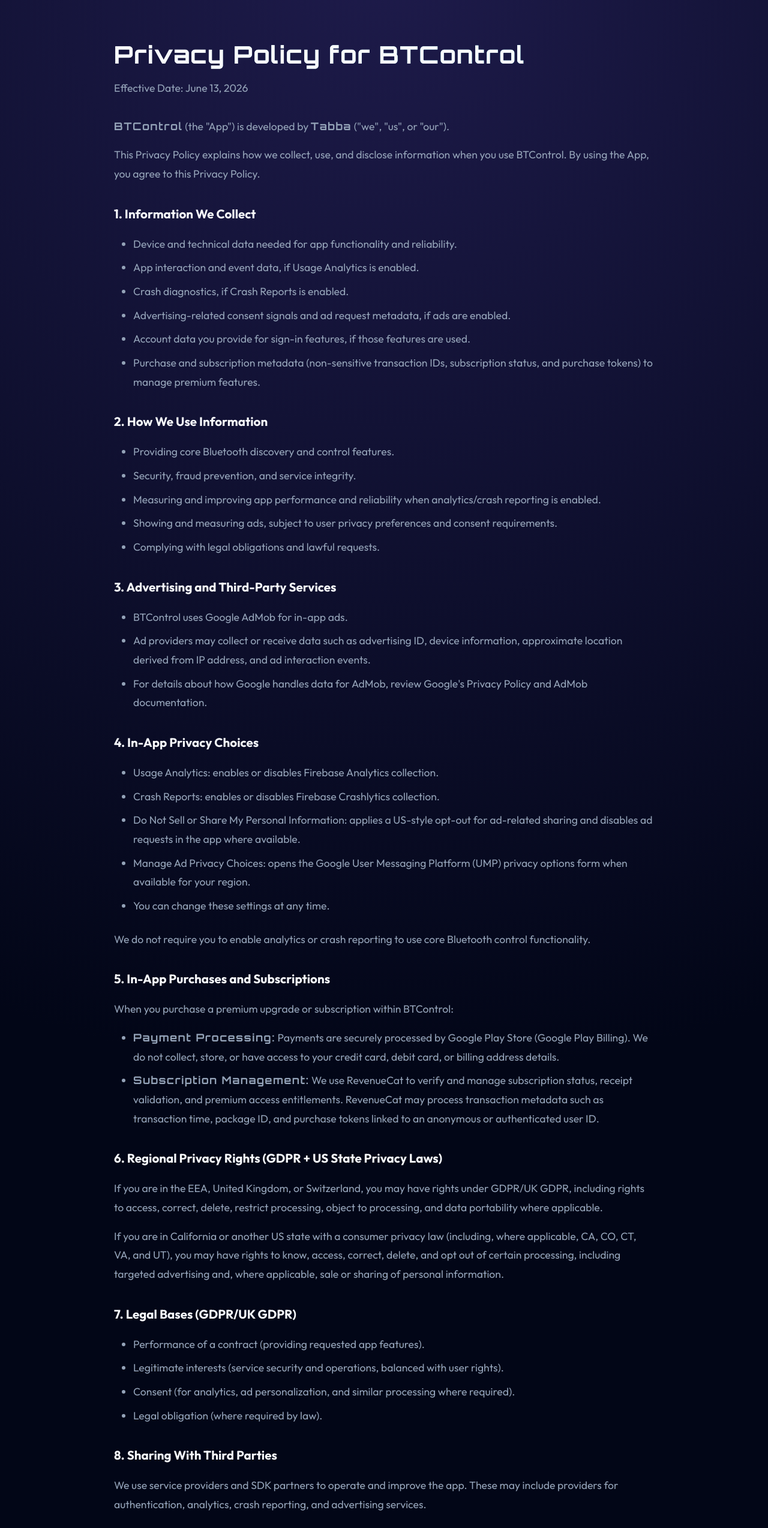
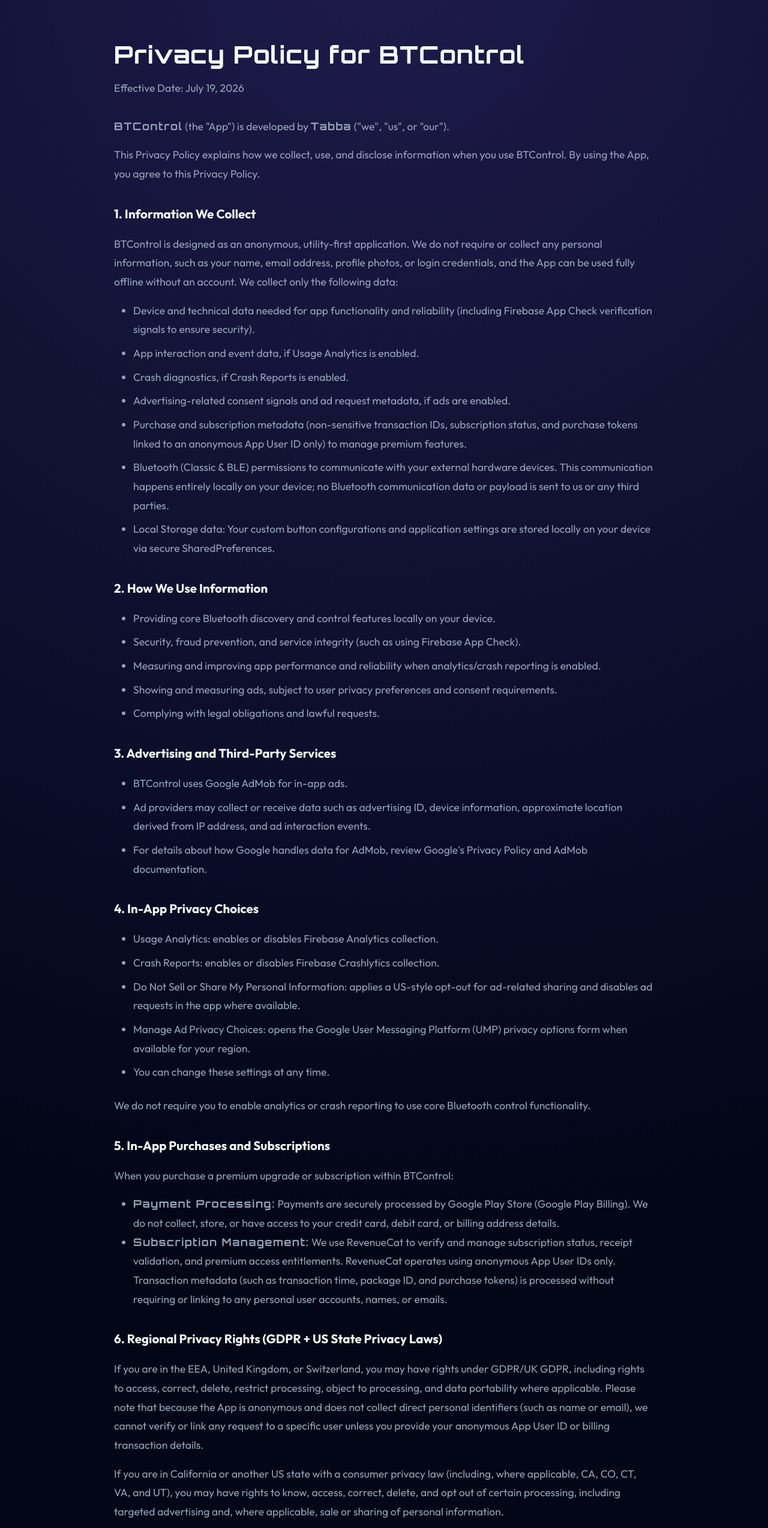
Before and after one commit to chandusurisetty/chandu, a React (Vite) app: page /apps/btcontrol/privacy in a window 1280 px wide. Shown: the part 80-2627 px from the top of the page at 60% size. Built offline with nearby package versions, Linux system fonts and the light colour scheme; no server answers.

Commit message:
docs: update BTControl privacy policy to clarify anonymous data collection, local storage, and third-party service practices

```diff
--- a/src/pages/BtcontrolPrivacy.jsx
+++ b/src/pages/BtcontrolPrivacy.jsx
@@ -22,26 +22,28 @@
                 <div className="introBar" style={{ minHeight: '60vh', alignItems: 'flex-start', paddingTop: '2rem', paddingBottom: '4rem' }}>
                     <div className="brefe" style={{ maxWidth: '900px', width: '100%', margin: '0 auto' }}>
                         <h1 className="iamchandu" style={{ fontSize: '2.5rem', marginBottom: '1rem', whiteSpace: 'normal', color: 'var(--text-primary)' }}>Privacy Policy for BTControl</h1>
-                        <p className="bio" style={{ marginBottom: '2rem' }}>Effective Date: June 13, 2026</p>
+                        <p className="bio" style={{ marginBottom: '2rem' }}>Effective Date: July 19, 2026</p>
 
                         <div className="privacy-content" style={{ color: 'var(--text-secondary)', lineHeight: '1.8', fontSize: '1.1rem' }}>
                             <p style={{ marginBottom: '1rem' }}><strong>BTControl</strong> (the "App") is developed by <strong>Tabba</strong> ("we", "us", or "our").</p>
                             <p style={{ marginBottom: '1.5rem' }}>This Privacy Policy explains how we collect, use, and disclose information when you use BTControl. By using the App, you agree to this Privacy Policy.</p>
 
                             <h3 style={{ color: 'var(--text-primary)', marginTop: '2rem', marginBottom: '1rem', fontFamily: 'Outfit, sans-serif', letterSpacing: 'normal' }}>1. Information We Collect</h3>
+                            <p style={{ marginBottom: '1rem' }}>BTControl is designed as an anonymous, utility-first application. We do not require or collect any personal information, such as your name, email address, profile photos, or login credentials, and the App can be used fully offline without an account. We collect only the following data:</p>
                             <ul style={{ listStyleType: 'disc', paddingLeft: '2rem', marginBottom: '1.5rem' }}>
-                                <li>Device and technical data needed for app functionality and reliability.</li>
+                                <li>Device and technical data needed for app functionality and reliability (including Firebase App Check verification signals to ensure security).</li>
                                 <li style={{ marginTop: '0.5rem' }}>App interaction and event data, if Usage Analytics is enabled.</li>
                                 <li style={{ marginTop: '0.5rem' }}>Crash diagnostics, if Crash Reports is enabled.</li>
                                 <li style={{ marginTop: '0.5rem' }}>Advertising-related consent signals and ad request metadata, if ads are enabled.</li>
-                                <li style={{ marginTop: '0.5rem' }}>Account data you provide for sign-in features, if those features are used.</li>
-                                <li style={{ marginTop: '0.5rem' }}>Purchase and subscription metadata (non-sensitive transaction IDs, subscription status, and purchase tokens) to manage premium features.</li>
+                                <li style={{ marginTop: '0.5rem' }}>Purchase and subscription metadata (non-sensitive transaction IDs, subscription status, and purchase tokens linked to an anonymous App User ID only) to manage premium features.</li>
+                                <li style={{ marginTop: '0.5rem' }}>Bluetooth (Classic & BLE) permissions to communicate with your external hardware devices. This communication happens entirely locally on your device; no Bluetooth communication data or payload is sent to us or any third parties.</li>
+                                <li style={{ marginTop: '0.5rem' }}>Local Storage data: Your custom button configurations and application settings are stored locally on your device via secure SharedPreferences.</li>
                             </ul>
 
                             <h3 style={{ color: 'var(--text-primary)', marginTop: '2rem', marginBottom: '1rem', fontFamily: 'Outfit, sans-serif', letterSpacing: 'normal' }}>2. How We Use Information</h3>
                             <ul style={{ listStyleType: 'disc', paddingLeft: '2rem', marginBottom: '1.5rem' }}>
-                                <li>Providing core Bluetooth discovery and control features.</li>
-                                <li style={{ marginTop: '0.5rem' }}>Security, fraud prevention, and service integrity.</li>
+                                <li>Providing core Bluetooth discovery and control features locally on your device.</li>
+                                <li style={{ marginTop: '0.5rem' }}>Security, fraud prevention, and service integrity (such as using Firebase App Check).</li>
                                 <li style={{ marginTop: '0.5rem' }}>Measuring and improving app performance and reliability when analytics/crash reporting is enabled.</li>
                                 <li style={{ marginTop: '0.5rem' }}>Showing and measuring ads, subject to user privacy preferences and consent requirements.</li>
                                 <li style={{ marginTop: '0.5rem' }}>Complying with legal obligations and lawful requests.</li>
@@ -68,11 +70,11 @@
                             <p style={{ marginBottom: '1rem' }}>When you purchase a premium upgrade or subscription within BTControl:</p>
                             <ul style={{ listStyleType: 'disc', paddingLeft: '2rem', marginBottom: '1.5rem' }}>
                                 <li><strong>Payment Processing:</strong> Payments are securely processed by Google Play Store (Google Play Billing). We do not collect, store, or have access to your credit card, debit card, or billing address details.</li>
-                                <li style={{ marginTop: '0.5rem' }}><strong>Subscription Management:</strong> We use RevenueCat to verify and manage subscription status, receipt validation, and premium access entitlements. RevenueCat may process transaction metadata such as transaction time, package ID, and purchase tokens linked to an anonymous or authenticated user ID.</li>
+                                <li><strong>Subscription Management:</strong> We use RevenueCat to verify and manage subscription status, receipt validation, and premium access entitlements. RevenueCat operates using anonymous App User IDs only. Transaction metadata (such as transaction time, package ID, and purchase tokens) is processed without requiring or linking to any personal user accounts, names, or emails.</li>
                             </ul>
 
                             <h3 style={{ color: 'var(--text-primary)', marginTop: '2rem', marginBottom: '1rem', fontFamily: 'Outfit, sans-serif', letterSpacing: 'normal' }}>6. Regional Privacy Rights (GDPR + US State Privacy Laws)</h3>
-                            <p style={{ marginBottom: '1rem' }}>If you are in the EEA, United Kingdom, or Switzerland, you may have rights under GDPR/UK GDPR, including rights to access, correct, delete, restrict processing, object to processing, and data portability where applicable.</p>
+                            <p style={{ marginBottom: '1rem' }}>If you are in the EEA, United Kingdom, or Switzerland, you may have rights under GDPR/UK GDPR, including rights to access, correct, delete, restrict processing, object to processing, and data portability where applicable. Please note that because the App is anonymous and does not collect direct personal identifiers (such as name or email), we cannot verify or link any request to a specific user unless you provide your anonymous App User ID or billing transaction details.</p>
                             <p style={{ marginBottom: '1.5rem' }}>If you are in California or another US state with a consumer privacy law (including, where applicable, CA, CO, CT, VA, and UT), you may have rights to know, access, correct, delete, and opt out of certain processing, including targeted advertising and, where applicable, sale or sharing of personal information.</p>
 
                             <h3 style={{ color: 'var(--text-primary)', marginTop: '2rem', marginBottom: '1rem', fontFamily: 'Outfit, sans-serif', letterSpacing: 'normal' }}>7. Legal Bases (GDPR/UK GDPR)</h3>
@@ -84,12 +86,12 @@
                             </ul>
 
                             <h3 style={{ color: 'var(--text-primary)', marginTop: '2rem', marginBottom: '1rem', fontFamily: 'Outfit, sans-serif', letterSpacing: 'normal' }}>8. Sharing With Third Parties</h3>
-                            <p style={{ marginBottom: '1rem' }}>We use service providers and SDK partners to operate and improve the app. These may include providers for authentication, analytics, crash reporting, and advertising services.</p>
+                            <p style={{ marginBottom: '1rem' }}>We use service providers and SDK partners to operate and improve the app. These include providers for analytics, crash reporting, device integrity (Firebase App Check), payment processing, subscription verification (RevenueCat), and advertising services. We do not share any personal authentication data, credentials, or accounts, as the app does not collect them.</p>
                             <p style={{ marginBottom: '1.5rem' }}>Where required by law, we provide choices and honor opt-out/consent signals before such processing occurs.</p>
 
-                            <h3 style={{ color: 'var(--text-primary)', marginTop: '2rem', marginBottom: '1rem', fontFamily: 'Outfit, sans-serif', letterSpacing: 'normal' }}>9. Retention</h3>
-                            <p style={{ marginBottom: '1rem' }}>We retain personal data only for as long as needed for the purposes described in this policy, unless a longer period is required by law.</p>
-                            <p style={{ marginBottom: '1.5rem' }}>If you request deletion, we will process your request consistent with applicable law and technical constraints.</p>
+                            <h3 style={{ color: 'var(--text-primary)', marginTop: '2rem', marginBottom: '1rem', fontFamily: 'Outfit, sans-serif', letterSpacing: 'normal' }}>9. Data Retention & Deletion</h3>
+                            <p style={{ marginBottom: '1rem' }}>Because BTControl does not collect or store any personal accounts, emails, profile photos, or login credentials on our servers, we do not retain personal identifying information. Any custom layouts, configurations, and settings are stored locally on your device; you can delete this data at any time by clearing the App&apos;s data or cache via your device settings, or by uninstalling the App.</p>
+                            <p style={{ marginBottom: '1.5rem' }}>Non-identifying transaction metadata, anonymous analytics logs, and crash report data are retained by our third-party service providers (Google and RevenueCat) in accordance with their respective retention and privacy policies.</p>
 
                             <h3 style={{ color: 'var(--text-primary)', marginTop: '2rem', marginBottom: '1rem', fontFamily: 'Outfit, sans-serif', letterSpacing: 'normal' }}>10. Non-Discrimination</h3>
                             <p style={{ marginBottom: '1.5rem' }}>We do not discriminate against users for exercising applicable privacy rights.</p>
```
